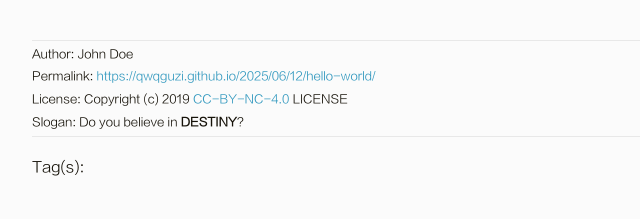
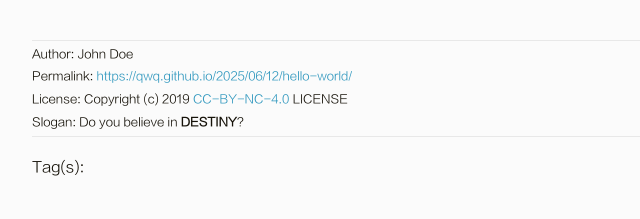
Before and after one commit to QwQguzi/QwQ.github.io, a plain HTML site: page 2025/06/12/hello-world/index.html in a window 1280 px wide. Shown: the part 1022-1241 px from the top of the page, 218-858 px from the left. Drawn offline with Linux system fonts and the light colour scheme.

Commit message:
Site updated: 2025-06-12 01:48:48

```diff
--- a/2025/06/12/hello-world/index.html
+++ b/2025/06/12/hello-world/index.html
@@ -248,7 +248,7 @@
 
                     <p class="copyright-item">
                         <span>Permalink:</span>
-                        <span><a href="https://qwqguzi.github.io/2025/06/12/hello-world/">https://qwqguzi.github.io/2025/06/12/hello-world/</a></span>
+                        <span><a href="https://qwq.github.io/2025/06/12/hello-world/">https://qwq.github.io/2025/06/12/hello-world/</a></span>
                     </p>
 
 
```
